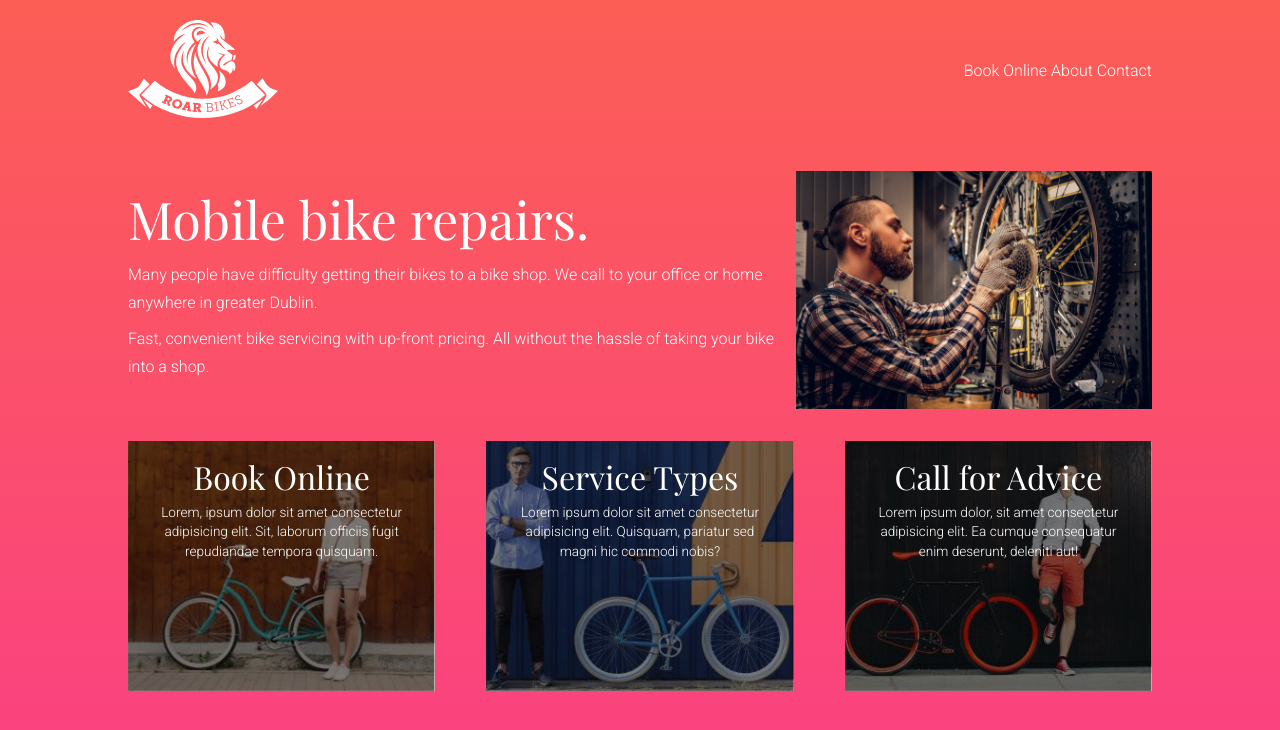
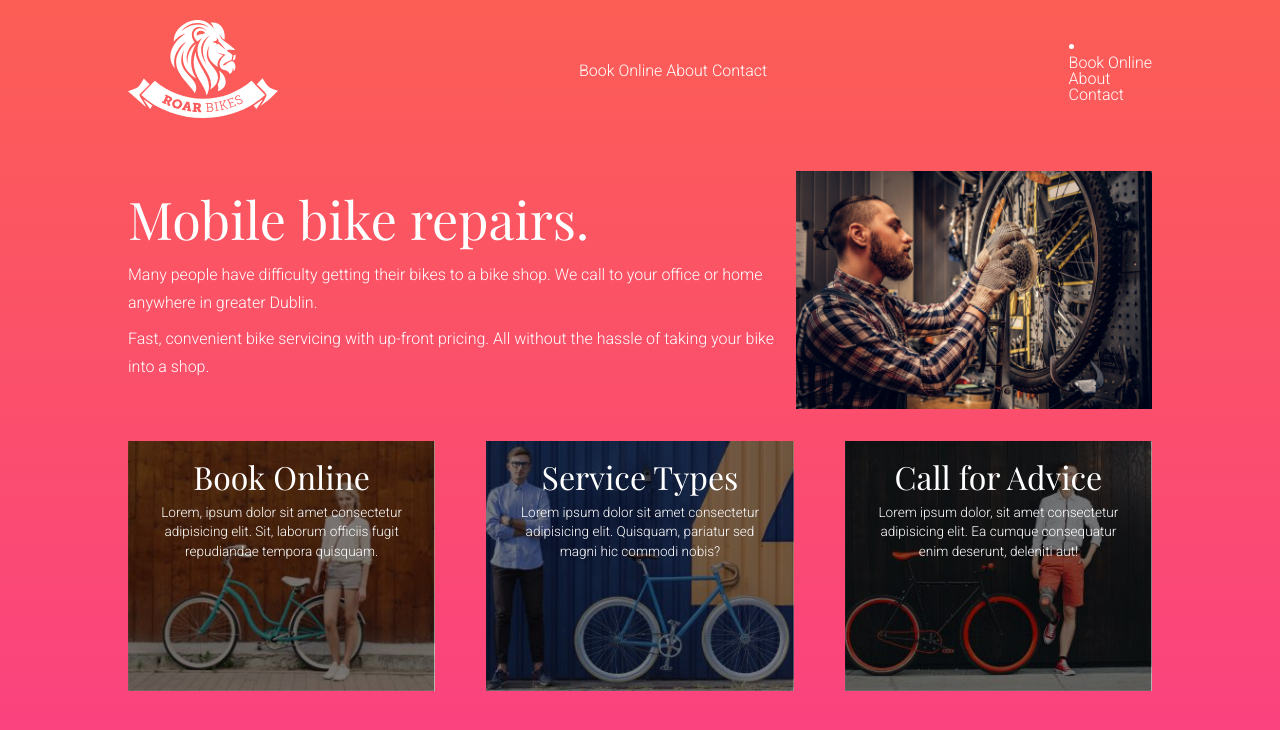
Before and after one commit to dylandeluca/Project-2, a plain HTML site: page Project 2/index.html in a window 1280 px wide. Drawn offline with nearby package versions, Linux system fonts and the light colour scheme.

Commit message:
Nav list

```diff
--- a/Project 2/index.html
+++ b/Project 2/index.html
@@ -26,6 +26,11 @@
             </div>
 
             <nav>Book Online About Contact</nav>
+            <li>
+                <ol>Book Online</ol>
+                <ol>About</ol>
+                <ol>Contact</ol>
+            </li>
 
 
         </header>
```
